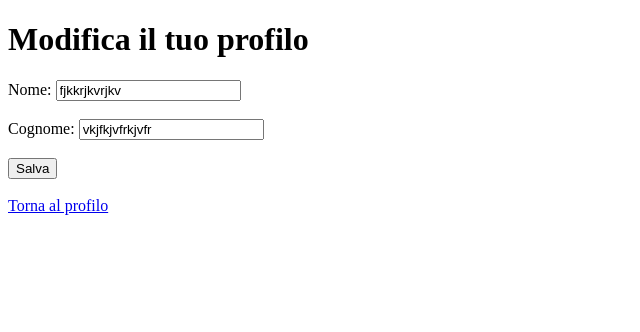
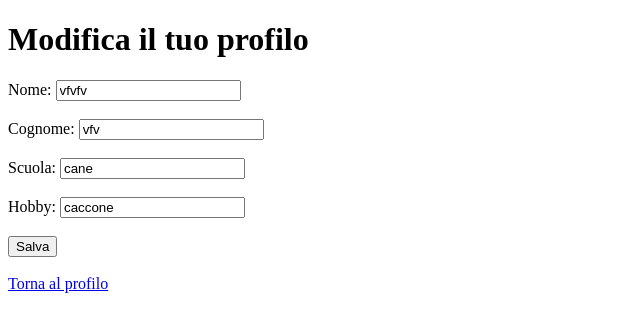
Before and after one commit to basarab-daniil/BasarabDaniil10-04, a Flask app: page /modifica in a window 1280 px wide. Shown: the top 332 px of the page, without its empty margins (0-640 px from the left). Run offline with Flask 3, Linux system fonts and the light colour scheme.

Commit message:
commit implementazione Scuola, Hobby.

```diff
--- a/app.py
+++ b/app.py
@@ -11,21 +11,18 @@ def home():
     dizionario = df.to_dict()
     nome = dizionario.get('Nome', {}).get(0)
     cognome = dizionario.get('Cognome', {}).get(0)
-    return render_template('index.html', nome=nome, cognome=cognome)
-
-@app.route("/inserisci", methods=["GET", "POST"])
-def inserisci():
-    if request.method == "POST":
-        nome = request.form["nome"]
-        return f"Hai inserito: {nome}"
-    return render_template("form.html")
+    scuola = dizionario.get('Scuola', {}).get(0)
+    hobby = dizionario.get('Hobby', {}).get(0)
+    return render_template('index.html', nome=nome, cognome=cognome, scuola=scuola, hobby=hobby)
 
 @app.route("/modifica", methods=["GET", "POST"])
 def modifica():
     if request.method == "POST":
         nuovo_profilo = {
             "Nome": request.form["nome"],
-            "Cognome": request.form["cognome"]
+            "Cognome": request.form["cognome"],
+            "Scuola": request.form["scuola"],
+            "Hobby": request.form["hobby"]
         }
         df = pd.DataFrame([nuovo_profilo])
         df.to_csv("profilo.csv", index=False)
--- a/profilo.csv
+++ b/profilo.csv
@@ -1,2 +1,2 @@
-Nome,Cognome
-fjkkrjkvrjkv,vkjfkjvfrkjvfr
+Nome,Cognome,Scuola,Hobby
+vfvfv,vfv,cane,caccone
--- a/templates/index.html
+++ b/templates/index.html
@@ -7,9 +7,11 @@
 </head>
 
 <body>
-    <h1><b>Nome e cognome</b></h1>
+    <h1><b>Users database</b></h1>
     <p><b>Nome: </b>{{ nome }}</p>
     <p><b>Cognome: </b>{{ cognome }}</p>
+    <p><b>Scuola: </b>{{ scuola }}</p>
+    <p><b>Hobby: </b>{{ hobby }}</p>
     <a href="{{url_for('modifica')}}">Modifica il profilo</a>
 </body>
 
--- a/templates/modifica.html
+++ b/templates/modifica.html
@@ -9,6 +9,12 @@
 <label>Cognome:
 <input type="text" name="cognome" value="{{ dati['Cognome'] }}" required>
 </label><br><br>
+<label>Scuola:
+<input type="text" name="scuola" value="{{ dati['Scuola'] }}" required>
+</label><br><br>
+<label>Hobby:
+<input type="text" name="hobby" value="{{ dati['Hobby'] }}" required>
+</label><br><br>
 <button type="submit">Salva</button>
 </form>
 <br>
```
